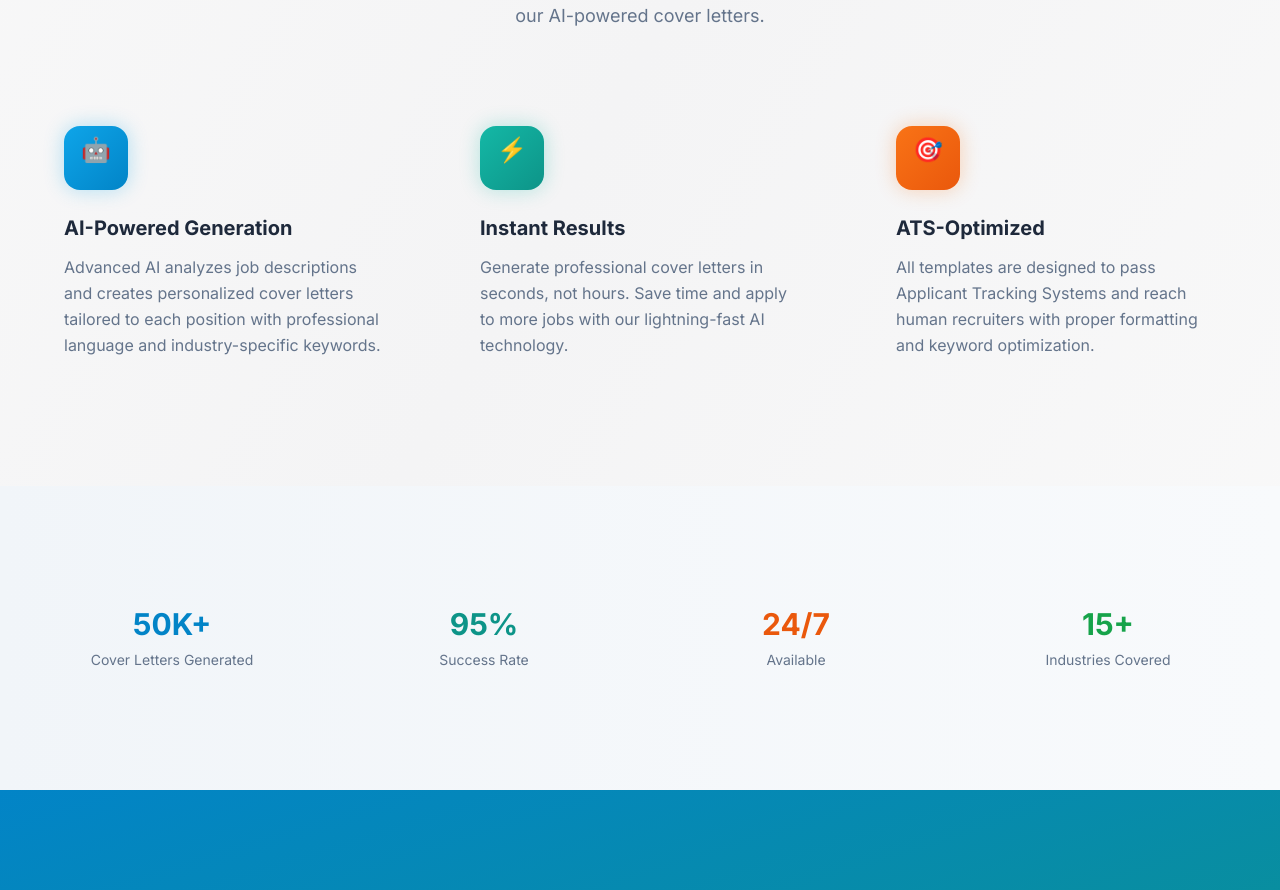
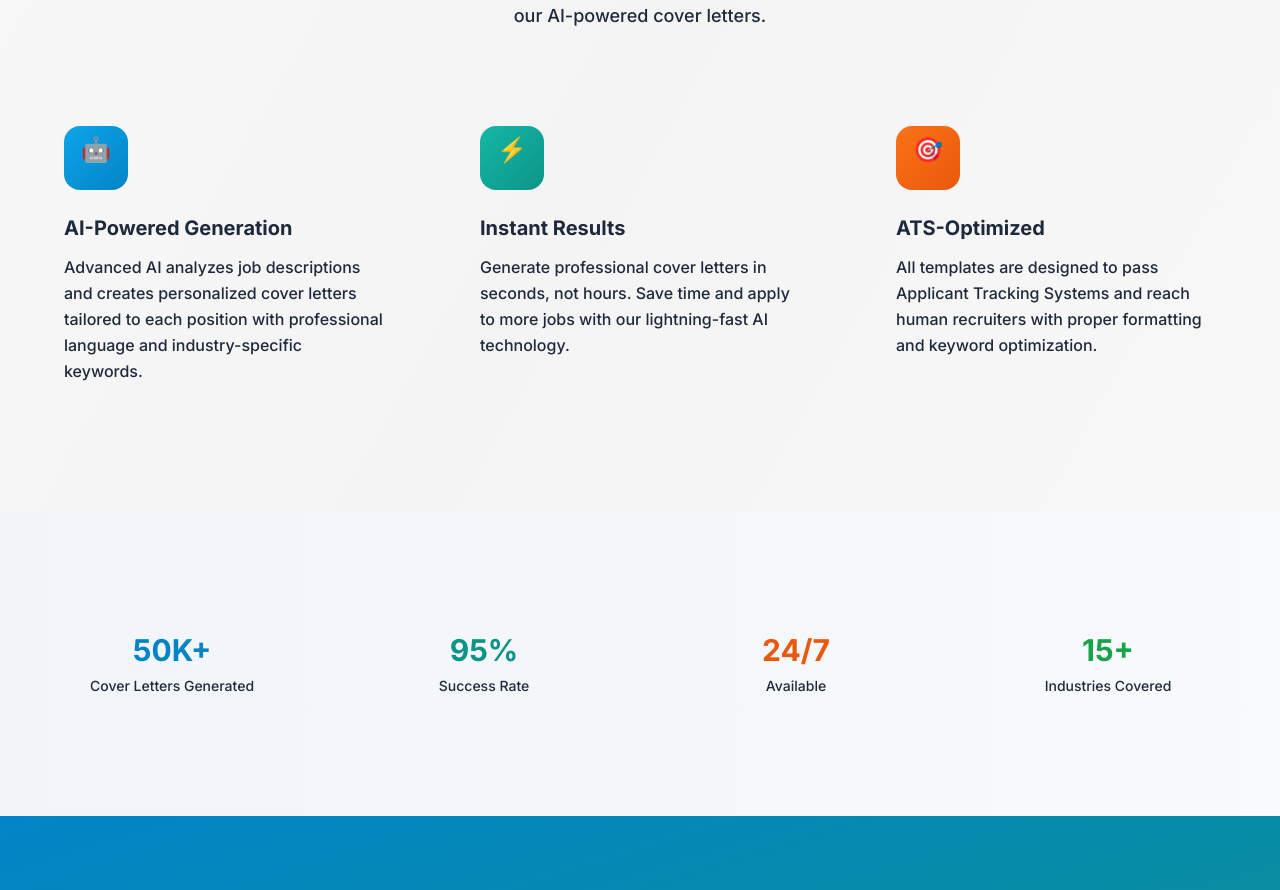
Before and after one commit to lxiaolong068/cover-letter-generator, a Next.js app: page / in a window 1280 px wide. Shown: the part 1070-1960 px from the top of the page. Built offline with nearby package versions, Linux system fonts and the light colour scheme; no server answers.

Commit message:
feat: add shadow glow effects and update color tokens for improved design consistency

```diff
--- a/src/app/globals.css
+++ b/src/app/globals.css
@@ -205,6 +205,19 @@ body::before {
   background-size: 20px 20px;
 }
 
+/* Shadow Glow Effects */
+.shadow-glow-primary {
+  box-shadow: 0 0 20px -5px var(--color-primary-300);
+}
+
+.shadow-glow-secondary {
+  box-shadow: 0 0 20px -5px var(--color-secondary-300);
+}
+
+.shadow-glow-accent {
+  box-shadow: 0 0 20px -5px var(--color-accent-300);
+}
+
 .bg-dot-pattern {
   background-image: radial-gradient(circle, rgba(14, 165, 233, 0.08) 1px, transparent 1px);
   background-size: 16px 16px;
--- a/src/app/page.tsx
+++ b/src/app/page.tsx
@@ -68,7 +68,7 @@ export default function HomePage() {
             </h1>
 
             {/* Subtitle */}
-            <p className="mx-auto mt-6 max-w-2xl animate-slide-up text-lg leading-8 text-on-surface-variant delay-500 sm:text-xl">
+            <p className="mx-auto mt-6 max-w-2xl animate-slide-up text-lg font-medium leading-8 text-on-surface delay-500 sm:text-xl">
               Generate ATS-optimized cover letters instantly. Our advanced AI creates personalized,
               professional cover letters that help you stand out and land your dream job.
             </p>
@@ -122,7 +122,7 @@ export default function HomePage() {
             <h2 className="animate-slide-up text-3xl font-bold text-on-background sm:text-4xl">
               Why Choose Our AI Cover Letter Generator?
             </h2>
-            <p className="mx-auto mt-4 max-w-2xl animate-slide-up text-lg text-on-surface-variant delay-150">
+            <p className="mx-auto mt-4 max-w-2xl animate-slide-up text-lg font-medium text-on-surface delay-150">
               Join thousands of job seekers who have successfully landed interviews with our
               AI-powered cover letters.
             </p>
@@ -136,7 +136,7 @@ export default function HomePage() {
                 <span className="animate-bounce text-2xl">🤖</span>
               </div>
               <h3 className="mb-3 text-xl font-bold text-on-surface">AI-Powered Generation</h3>
-              <p className="leading-relaxed text-on-surface-variant">
+              <p className="font-medium leading-relaxed text-on-surface">
                 Advanced AI analyzes job descriptions and creates personalized cover letters
                 tailored to each position with professional language and industry-specific keywords.
               </p>
@@ -148,7 +148,7 @@ export default function HomePage() {
                 <span className="animate-bounce text-2xl delay-150">⚡</span>
               </div>
               <h3 className="mb-3 text-xl font-bold text-on-surface">Instant Results</h3>
-              <p className="leading-relaxed text-on-surface-variant">
+              <p className="font-medium leading-relaxed text-on-surface">
                 Generate professional cover letters in seconds, not hours. Save time and apply to
                 more jobs with our lightning-fast AI technology.
               </p>
@@ -160,7 +160,7 @@ export default function HomePage() {
                 <span className="animate-bounce text-2xl delay-300">🎯</span>
               </div>
               <h3 className="mb-3 text-xl font-bold text-on-surface">ATS-Optimized</h3>
-              <p className="leading-relaxed text-on-surface-variant">
+              <p className="font-medium leading-relaxed text-on-surface">
                 All templates are designed to pass Applicant Tracking Systems and reach human
                 recruiters with proper formatting and keyword optimization.
               </p>
@@ -175,19 +175,19 @@ export default function HomePage() {
           <div className="grid grid-cols-1 gap-8 sm:grid-cols-2 lg:grid-cols-4">
             <div className="animate-scale-in p-6 text-center surface-elevated">
               <div className="mb-2 text-3xl font-bold text-primary-600">50K+</div>
-              <div className="text-sm text-on-surface-variant">Cover Letters Generated</div>
+              <div className="text-sm font-medium text-on-surface">Cover Letters Generated</div>
             </div>
             <div className="animate-scale-in p-6 text-center delay-150 surface-elevated">
               <div className="mb-2 text-3xl font-bold text-secondary-600">95%</div>
-              <div className="text-sm text-on-surface-variant">Success Rate</div>
+              <div className="text-sm font-medium text-on-surface">Success Rate</div>
             </div>
             <div className="animate-scale-in p-6 text-center delay-300 surface-elevated">
               <div className="mb-2 text-3xl font-bold text-accent-600">24/7</div>
-              <div className="text-sm text-on-surface-variant">Available</div>
+              <div className="text-sm font-medium text-on-surface">Available</div>
             </div>
             <div className="animate-scale-in p-6 text-center delay-500 surface-elevated">
               <div className="mb-2 text-3xl font-bold text-success-600">15+</div>
-              <div className="text-sm text-on-surface-variant">Industries Covered</div>
+              <div className="text-sm font-medium text-on-surface">Industries Covered</div>
             </div>
           </div>
         </div>
--- a/src/styles/design-tokens.css
+++ b/src/styles/design-tokens.css
@@ -108,7 +108,7 @@
 
   /* Typography Colors */
   --color-on-surface: #1e293b;
-  --color-on-surface-variant: #64748b;
+  --color-on-surface-variant: #475569;
   --color-on-primary: #ffffff;
   --color-on-primary-container: var(--color-primary-900);
   --color-on-secondary: #ffffff;
@@ -154,7 +154,7 @@
 
     /* Typography Colors - Dark */
     --color-on-surface: #f8fafc;
-    --color-on-surface-variant: #cbd5e1;
+    --color-on-surface-variant: #e2e8f0;
     --color-on-primary: #0c4a6e;
     --color-on-primary-container: var(--color-primary-100);
     --color-on-secondary: #042f2e;
```
